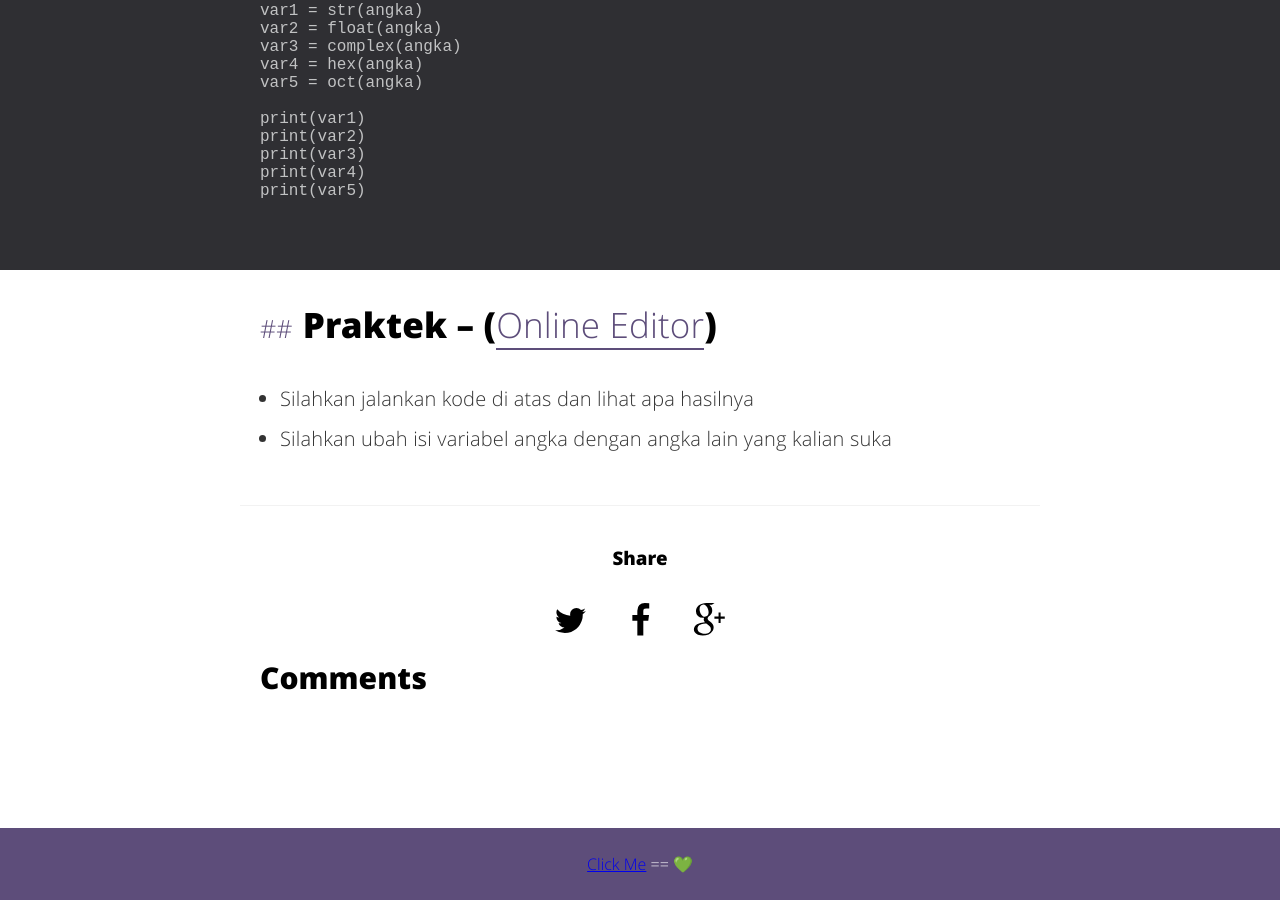
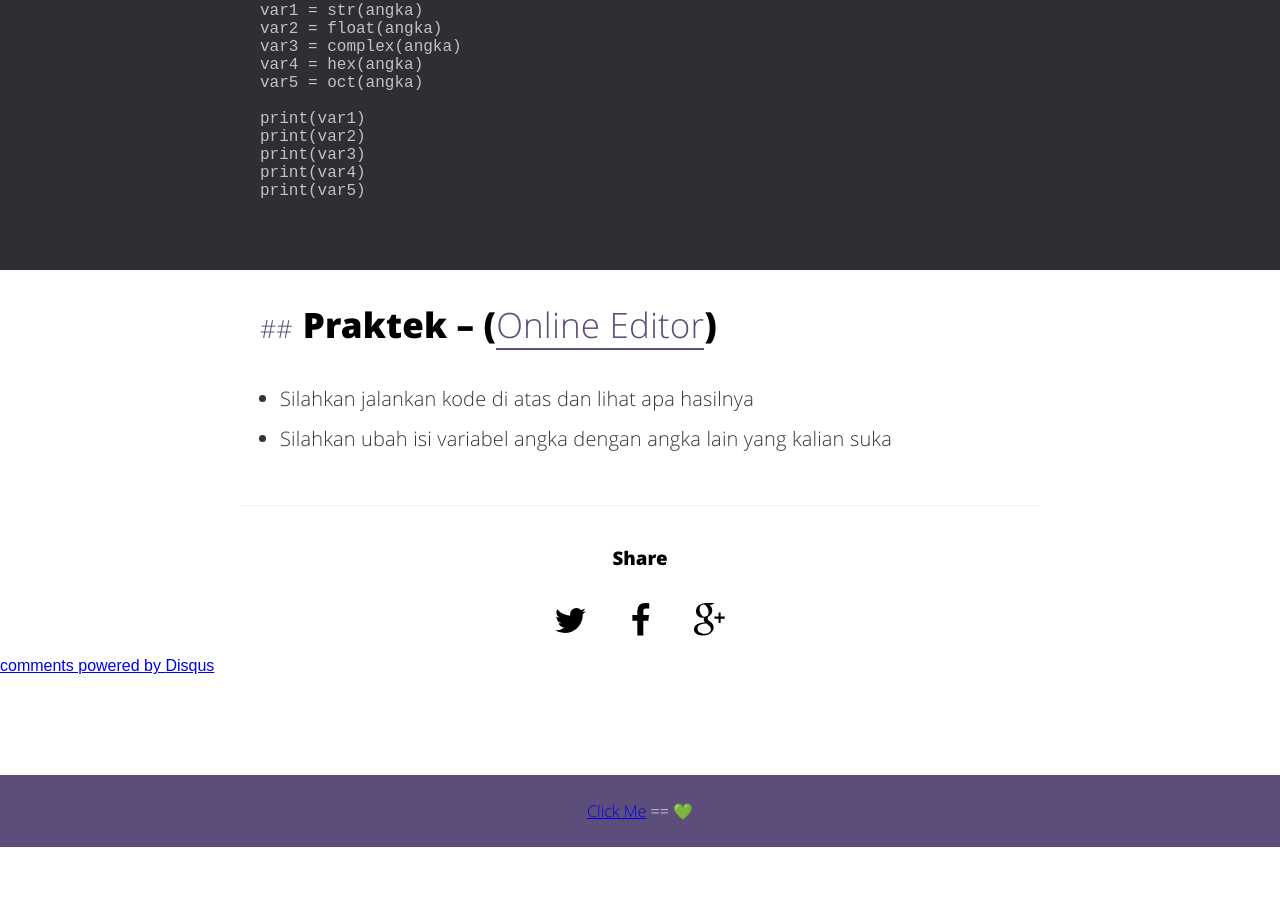
Before and after one commit to arkrwn/arkwrn.github.io, a Jekyll site: the page built from _posts/2017-07-26-Belajar-Python-2.md, in a window 1280 px wide and 900 px high, scrolled down 811 px. Built offline with Jekyll 4.4.1, drawn with Linux system fonts in a browser that asks for light colours; comment, search, counter and statistics services are not loaded; after the commit the page ends 1658 px from its top, so only the background shows below that; some of the changed lines change nothing that is shown.

Commit message:
Update comments.html

```diff
--- a/_includes/comments.html
+++ b/_includes/comments.html
@@ -1,30 +1,32 @@
-<section class="comments">
+{% if page.comments %}
+  <!-- Add Disqus comments. -->
+    <div id=”disqus_thread”></div>
+    <script type=”text/javascript”>
+    /* CONFIGURATION VARIABLES: EDIT BEFORE PASTING INTO YOUR WEBPAGE */
+      // required: replace example with your forum shortname
+      var disqus_shortname = ‘arkwrn’;
 
-    <h3>Comments</h3>
-    <div id="disqus_thread"></div>
+      var disqus_identifier = “{{ site.disqusid }}{{ page.url | replace:’index.html’,’’ }}”;
 
-</section>
+      /* * * DON’T EDIT BELOW THIS LINE * * */
+      (function() {
+        var dsq = document.createElement(‘script’);
+         dsq.type = ‘text/javascript’; dsq.async = true;
+         dsq.src = ‘//’ + disqus_shortname + ‘.disqus.com/embed.js’;
 
-<script type="text/javascript">
-
-    var disqus_loaded = false;
-
-    function load_disqus(){
-        disqus_loaded = true;
-        var disqus_shortname = '{{site.disqus_username}}';
-        var disqus_title = '{{page.title.replace("'", "\\'")}}';
-        var disqus_url = '{{page.url}}';
-        var dsq = document.createElement('script'); dsq.type = 'text/javascript'; dsq.async = true;
-        dsq.src = '//' + disqus_shortname + '.disqus.com/embed.js';
-        (document.getElementsByTagName('head')[0] || document.getElementsByTagName('body')[0]).appendChild(dsq);
-        var ldr = document.getElementById('disqus_loader');
-    };
-
-    window.onscroll = function(e) {
-        if ((window.innerHeight + window.scrollY) >= (document.body.offsetHeight - 800)) {
-            //hit bottom of page
-            if (disqus_loaded==false)
-                load_disqus()
-        }
-    };
-</script>
+         (document.getElementsByTagName(‘head’)[0] ||
+          document.getElementsByTagName(‘body’)[0])
+                  .appendChild(dsq);
+       })();
+    </script>
+    <noscript>
+      Please enable JavaScript to view the
+      <a href=”http://disqus.com/?ref_noscript”>
+         comments powered by Disqus
+      </a>
+    </noscript>
+    <a href=”http://disqus.com" class=”dsq-brlink”>
+         comments powered by
+         <span class=”logo-disqus”>Disqus</span>
+    </a>
+{% endif %}
```
